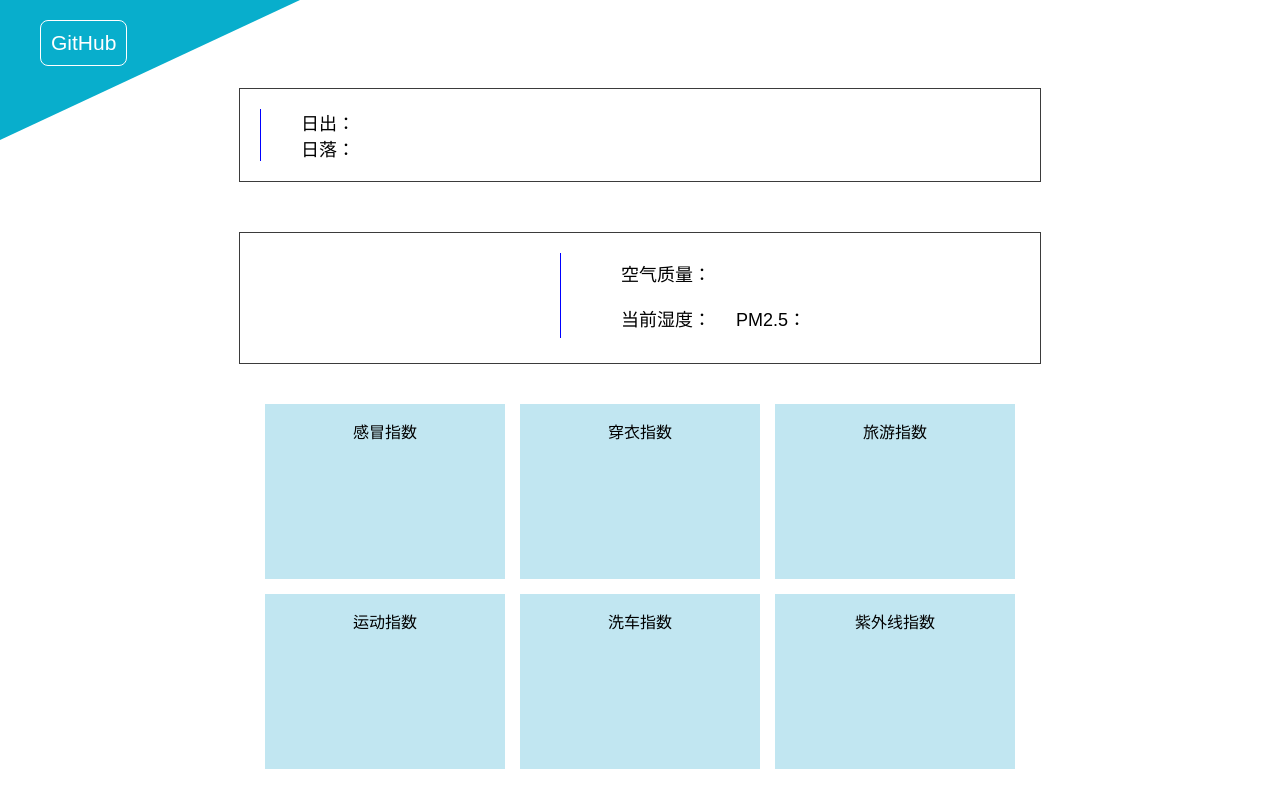
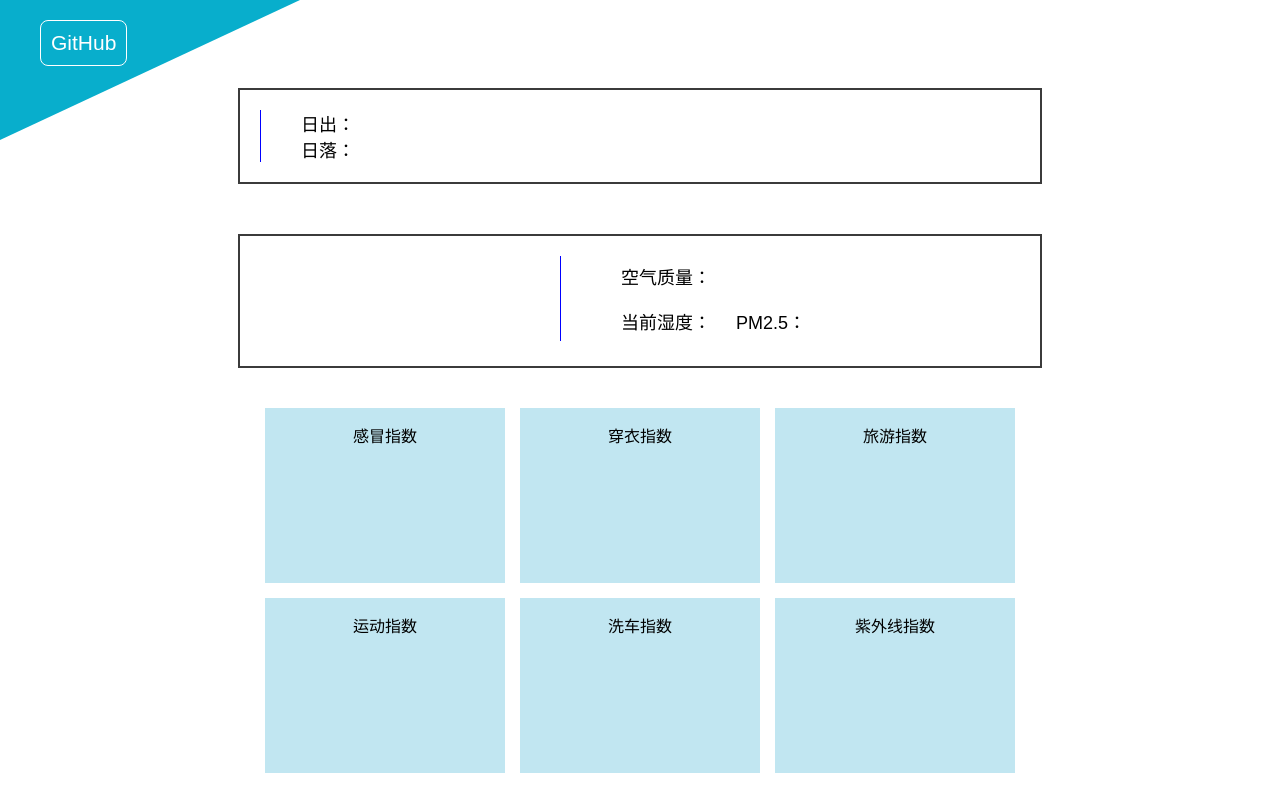
Before and after one commit to Arinu/Weather, a plain HTML site: page index.html in a window 1280 px wide. Drawn offline with Linux system fonts and the light colour scheme; no server answers.

Commit message:
up border width to 2px.

```diff
--- a/weather.css
+++ b/weather.css
@@ -16,7 +16,7 @@ body{
 	padding: 20px;
 	display: table;
 	margin: 50px auto auto auto;
-	border: 1px solid #3B3B3B;
+	border: 2px solid #3B3B3B;
 	width: 760px;
 	text-align: left;
 }
```
